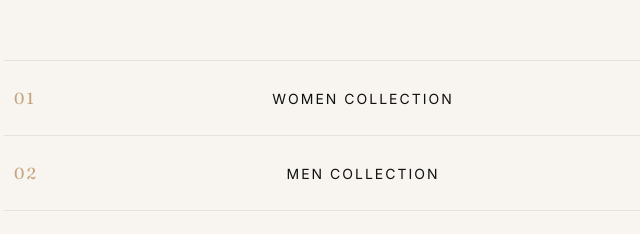
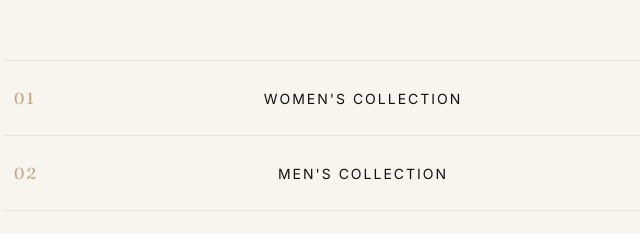
Before and after one commit to 25-U-ISE-06670-PE/auspicefashions, a plain HTML site: page index.html in a window 1280 px wide. Shown: the part 1624-1858 px from the top of the page, 296-936 px from the left. Drawn offline with Linux system fonts and the light colour scheme.

Commit message:
Update index.html

```diff
--- a/index.html
+++ b/index.html
@@ -381,8 +381,8 @@ footer p{
 <div class="vertical-menu">
 
   <ol>
-    <li><a href="shop.html">Women Collection</a></li>
-    <li><a href="shop.html">Men Collection</a></li>
+    <li><a href="shop.html">Women's Collection</a></li>
+    <li><a href="shop.html">Men's Collection</a></li>
     <li><a href="shop.html">Accessories</a></li>
     <li><a href="shop.html">New Arrivals</a></li>
   </ol>
```
